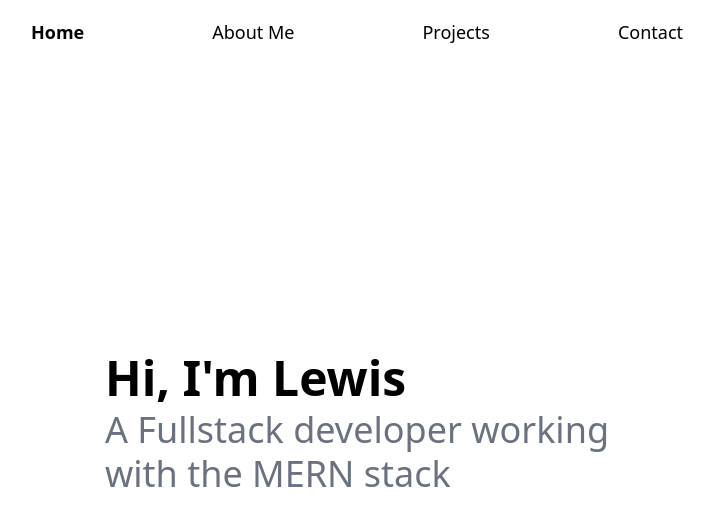
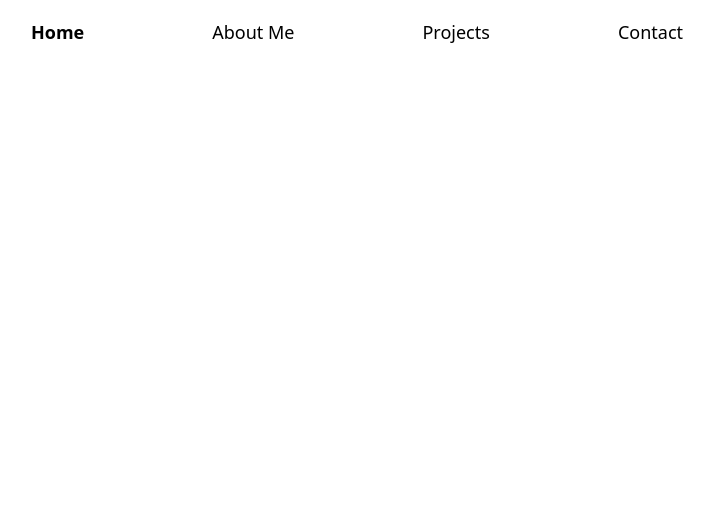
Before and after one commit to Lewis-27/portfolio, a React (Vite) app: page / in a window 1280 px wide. Shown: the top 526 px of the page, without its empty margins (283-997 px from the left). Built offline with nearby package versions, Linux system fonts and the light colour scheme.

Commit message:
changed routing

```diff
--- a/src/main.jsx
+++ b/src/main.jsx
@@ -13,7 +13,7 @@ import PortfolioProjectScreen from './screens/PortfolioProjectScreen.jsx';
 const router = createBrowserRouter(
     createRoutesFromElements(
       <Route path='/' element={ <App /> }>
-        <Route index path='/' element={ <WelcomeScreen /> }/>
+        <Route index path='/portfolio' element={ <WelcomeScreen /> }/>
         <Route path='/about-me' element={ <AboutMeScreen /> }/>
         <Route path='/projects' element={ <ProjectsScreen /> }/>
         <Route path='/projects/portfolio' element={ <PortfolioProjectScreen /> }/>
```
